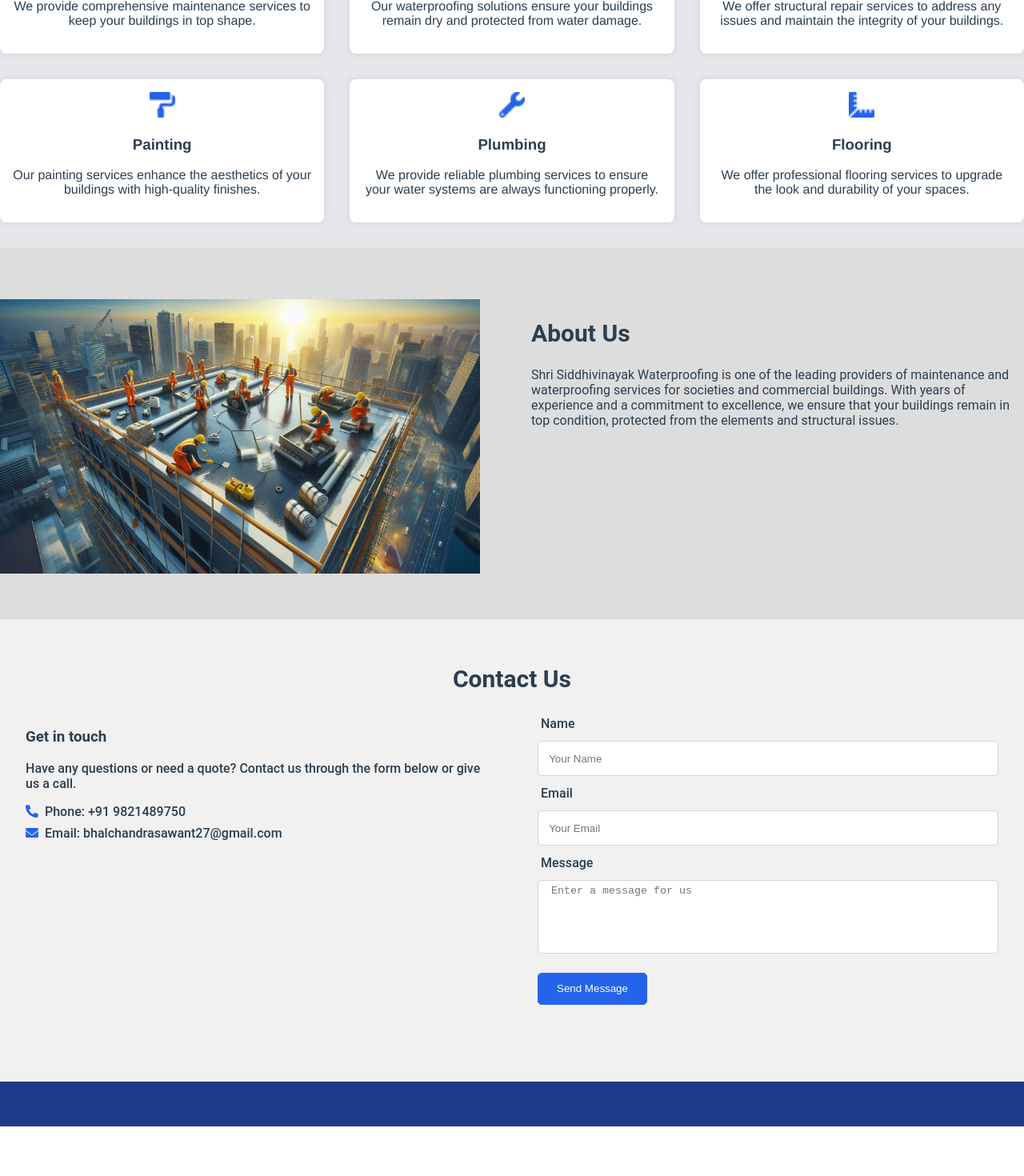
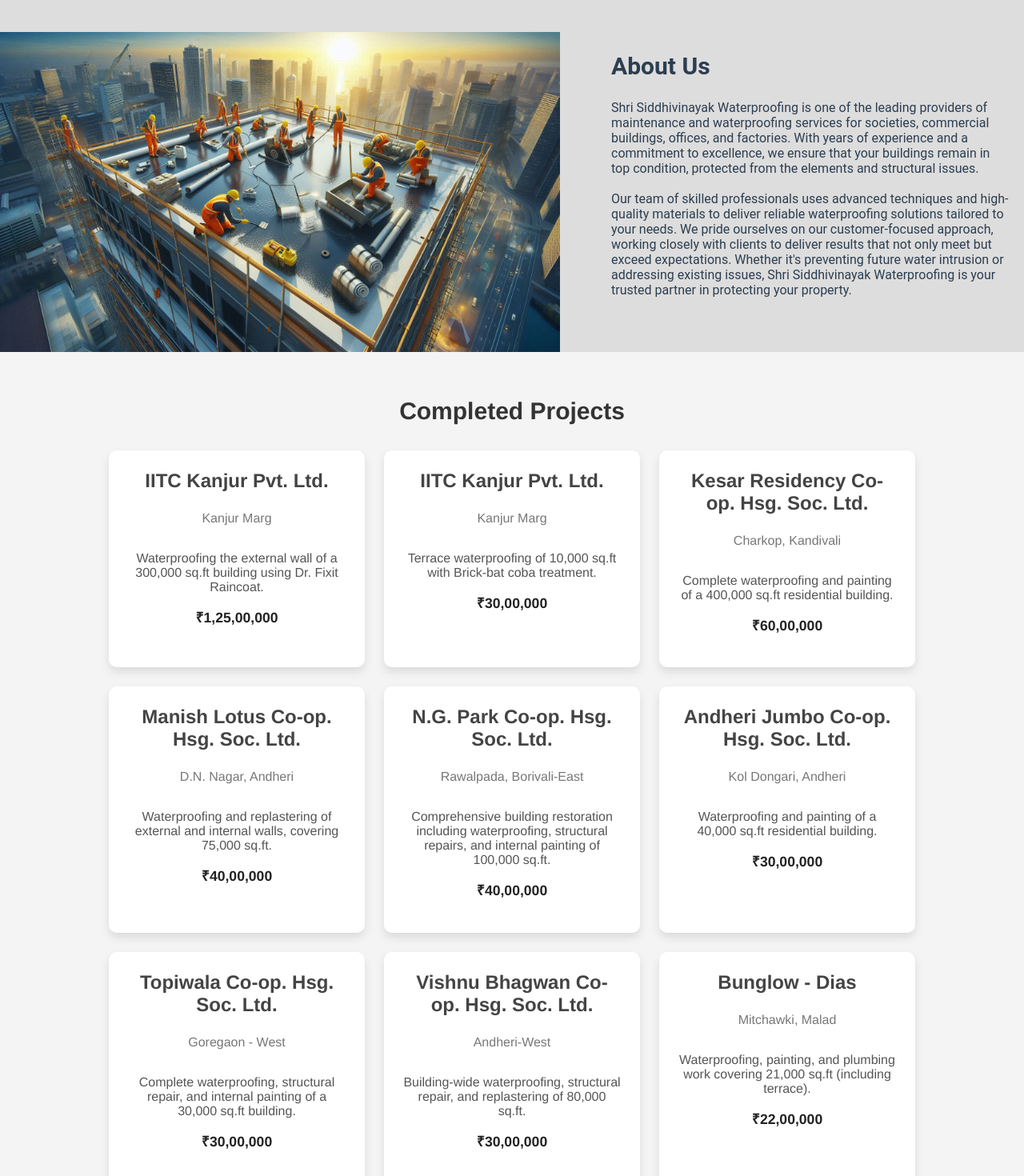
Before and after one commit to carnifex-cmd/businesswebsite, a Vue app: page / in a window 1280 px wide. Shown: the part 1060-2530 px from the top of the page at 80% size. Before the commit the page ends 2468 px from the top, so only its background shows below. Built offline with nearby package versions, Linux system fonts and the light colour scheme.

Commit message:
dns4.p01.nsone.net

```diff
--- a/src/App.vue
+++ b/src/App.vue
@@ -3,6 +3,7 @@
     <HomePage></HomePage>
     <ServicesPage></ServicesPage>
     <AboutPage></AboutPage>
+    <ProjectsPage></ProjectsPage>
     <ContactPage></ContactPage>
     <PageFooter></PageFooter>
   </div>
@@ -13,6 +14,7 @@ import HomePage from './components/HomePage.vue'
 import ServicesPage from './components/ServicesPage.vue'
 import ContactPage from './components/ContactPage.vue'
 import AboutPage from  './components/AboutPage.vue'
+import ProjectsPage from './components/Projects.vue'
 import PageFooter from './components/PageFooter.vue'
 
 export default {
@@ -22,6 +24,7 @@ export default {
     ServicesPage,
     ContactPage,
     AboutPage,
+    ProjectsPage,
     PageFooter
   }
 }
--- a/src/components/AboutPage.vue
+++ b/src/components/AboutPage.vue
@@ -1,20 +1,32 @@
 <template>
     <section id="about">
       <div class="about-image">
-        <img src="../assets/Designer.jpeg">
+        <img class="about-image" src="../assets/Designer.jpeg">
       </div>
       <div class="about-content">
         <h1>About Us</h1>
-        <p>Shri Siddhivinayak Waterproofing is one of the leading providers of maintenance and waterproofing services for societies and commercial buildings. With years of experience and a commitment to excellence, we ensure that your buildings remain in top condition, protected from the elements and structural issues.</p>
+        <div v-html="aboutUsText"></div>
       </div>
     </section>
   </template>
 
   <script>
   export default {
-    name: 'AboutPage'
+    name: 'AboutUsPage',
+    data() {
+      return {
+        aboutUsText: `
+          Shri Siddhivinayak Waterproofing is one of the leading providers of maintenance and waterproofing services for societies, commercial buildings, offices, and factories.
+          With years of experience and a commitment to excellence, we ensure that your buildings remain in top condition, protected from the elements and structural issues.<br><br>
+          Our team of skilled professionals uses advanced techniques and high-quality materials to deliver reliable waterproofing solutions tailored to your needs.
+          We pride ourselves on our customer-focused approach, working closely with clients to deliver results that not only meet but exceed expectations.
+          Whether it's preventing future water intrusion or addressing existing issues, Shri Siddhivinayak Waterproofing is your trusted partner in protecting your property.
+        `
+      };
+    }
   }
   </script>
+
   <style>
     #about {
       font-family: 'Roboto', sans-serif;
@@ -30,14 +42,14 @@
       flex-direction:row;
       text-align:left;
       font-weight:400;
-      margin-right:0.5rem;
+      margin-right:1rem;
     }
     .about-image{
       flex-direction:row;
       width:600px;
       height:400px;
     }
-    img{
+    .about-image{
       width:inherit;
     }
     h1{
--- a/src/components/HomePage.vue
+++ b/src/components/HomePage.vue
@@ -19,23 +19,6 @@
         <p>Safeguarding Your Home with Comprehensive Solutions</p>
       </div>
     </div>
-
-    <!-- Projects Section -->
-    <section id="projects" class="projects-section">
-      <h2>Completed Projects</h2>
-      <div class="project-cards">
-        <div class="card">
-          <!-- <img src="../assets/project1.jpg" alt="Project 1" class="card-img"> -->
-          <div class="card-body">
-            <h3 class="card-title">IITC Kanjur Pvt.Ltd</h3>
-            <p class="card-location">Kanjur Marg</p>
-            <p class="card-description">External Wall of 300,000 Sq.ft waterproofing with Dr.Fixit Raincoat</p>
-            <p class="card-amount">₹1,25,00,000</p>
-          </div>
-        </div>
-        <!-- Repeat similar structure for other projects -->
-      </div>
-    </section>
   </section>
 </template>
 
@@ -153,25 +136,6 @@ export default {
   }
 }
 
-/* Projects Section */
-.projects-section {
-  padding: 2rem;
-  background-color: #f9f9f9;
-}
-
-.projects-section h2 {
-  font-size: 2rem;
-  margin-bottom: 1rem;
-  text-align: center;
-}
-
-.project-cards {
-  display: flex;
-  flex-wrap: wrap;
-  gap: 1rem;
-  justify-content: center;
-}
-
 .card {
   background: white;
   border-radius: 8px;
--- a/src/components/PageFooter.vue
+++ b/src/components/PageFooter.vue
@@ -1,18 +1,23 @@
 <template>
-    <div class="page-footer">
-    </div>
+  <div class="page-footer">
+    <p>&copy; {{ new Date().getFullYear() }} Shri Siddhivinayak Waterproofing. All rights reserved.</p>
+  </div>
 </template>
+
 <script>
-
 export default {
-  name: 'PageFooter',
-  components: {
-  },
+  name: 'PageFooter'
 }
 </script>
+
 <style scoped>
-.page-footer{
-    height:3.5rem;
-    background-color: #1E3A8A;
+.page-footer {
+  height: 3.5rem;
+  background-color: #1E3A8A;
+  color: white;
+  display: flex;
+  align-items: center;
+  justify-content: center;
+  font-size: 0.875rem;
 }
 </style>
--- /dev/null
+++ b/src/components/Projects.vue
@@ -0,0 +1,168 @@
+<template>
+    <section id="projects" class="projects-section">
+        <h2>Completed Projects</h2>
+        <div class="project-cards">
+            <div
+                v-for="(project, index) in projects"
+                :key="index"
+                class="card"
+            >
+                <div class="card-body">
+                    <h3 class="card-title">{{ project.title }}</h3>
+                    <p class="card-location">{{ project.location }}</p>
+                    <p class="card-description">{{ project.description }}</p>
+                    <p class="card-amount">{{ project.amount }}</p>
+                </div>
+            </div>
+        </div>
+        <p class="more-projects">...and many more.</p>
+    </section>
+</template>
+
+<script>
+export default {
+  name: 'ProjectsPage',
+  data() {
+    return {
+      projects: [
+        {
+          title: "IITC Kanjur Pvt. Ltd.",
+          location: "Kanjur Marg",
+          description: "Waterproofing the external wall of a 300,000 sq.ft building using Dr. Fixit Raincoat.",
+          amount: "₹1,25,00,000"
+        },
+        {
+          title: "IITC Kanjur Pvt. Ltd.",
+          location: "Kanjur Marg",
+          description: "Terrace waterproofing of 10,000 sq.ft with Brick-bat coba treatment.",
+          amount: "₹30,00,000"
+        },
+        {
+          title: "Kesar Residency Co-op. Hsg. Soc. Ltd.",
+          location: "Charkop, Kandivali",
+          description: "Complete waterproofing and painting of a 400,000 sq.ft residential building.",
+          amount: "₹60,00,000"
+        },
+        {
+          title: "Manish Lotus Co-op. Hsg. Soc. Ltd.",
+          location: "D.N. Nagar, Andheri",
+          description: "Waterproofing and replastering of external and internal walls, covering 75,000 sq.ft.",
+          amount: "₹40,00,000"
+        },
+        {
+          title: "N.G. Park Co-op. Hsg. Soc. Ltd.",
+          location: "Rawalpada, Borivali-East",
+          description: "Comprehensive building restoration including waterproofing, structural repairs, and internal painting of 100,000 sq.ft.",
+          amount: "₹40,00,000"
+        },
+        {
+          title: "Andheri Jumbo Co-op. Hsg. Soc. Ltd.",
+          location: "Kol Dongari, Andheri",
+          description: "Waterproofing and painting of a 40,000 sq.ft residential building.",
+          amount: "₹30,00,000"
+        },
+        {
+          title: "Topiwala Co-op. Hsg. Soc. Ltd.",
+          location: "Goregaon - West",
+          description: "Complete waterproofing, structural repair, and internal painting of a 30,000 sq.ft building.",
+          amount: "₹30,00,000"
+        },
+        {
+          title: "Vishnu Bhagwan Co-op. Hsg. Soc. Ltd.",
+          location: "Andheri-West",
+          description: "Building-wide waterproofing, structural repair, and replastering of 80,000 sq.ft.",
+          amount: "₹30,00,000"
+        },
+        {
+          title: "Bunglow - Dias",
+          location: "Mitchawki, Malad",
+          description: "Waterproofing, painting, and plumbing work covering 21,000 sq.ft (including terrace).",
+          amount: "₹22,00,000"
+        },
+        {
+          title: "Bunglow - Hebron",
+          location: "Mitchawki, Malad",
+          description: "Comprehensive waterproofing, painting, and plumbing for a 18,000 sq.ft property, including terrace.",
+          amount: "₹20,00,000"
+        }
+      ]
+    };
+  }
+}
+</script>
+
+<style scoped>
+/* Projects Section */
+.projects-section {
+  padding: 2rem;
+  background-color: #f4f4f4;
+}
+
+.projects-section h2 {
+  font-size: 1.875rem;
+  margin-bottom: 2rem;
+  text-align: center;
+  color: #333;
+}
+
+.project-cards {
+  display: flex;
+  flex-wrap: wrap;
+  gap: 1.5rem;
+  justify-content: center;
+}
+
+.card {
+  background: #fff;
+  border-radius: 10px;
+  box-shadow: 0 6px 12px rgba(0, 0, 0, 0.1);
+  overflow: hidden;
+  width: 320px;
+  transition: transform 0.3s ease, box-shadow 0.3s ease;
+}
+
+.card:hover {
+  transform: translateY(-5px);
+  box-shadow: 0 8px 16px rgba(0, 0, 0, 0.15);
+}
+
+.card-body {
+  padding: 1.5rem;
+  display: flex;
+  flex-direction: column;
+  gap: 0.5rem;
+}
+
+.card-title {
+  font-size: 1.5rem;
+  margin: 0;
+  color: #444;
+  font-weight: bold;
+}
+
+.card-location {
+  color: #777;
+  font-size: 1rem;
+}
+
+.card-description {
+  font-size: 1rem;
+  margin: 0.5rem 0;
+  color: #555;
+}
+
+.card-amount {
+  font-size: 1.1rem;
+  font-weight: bold;
+  color: #222;
+  margin-top: auto;
+  text-align: center;
+}
+
+.more-projects {
+  margin-top: 2rem;
+  text-align: center;
+  font-size: 1.2rem;
+  color: #666;
+}
+</style>
```
